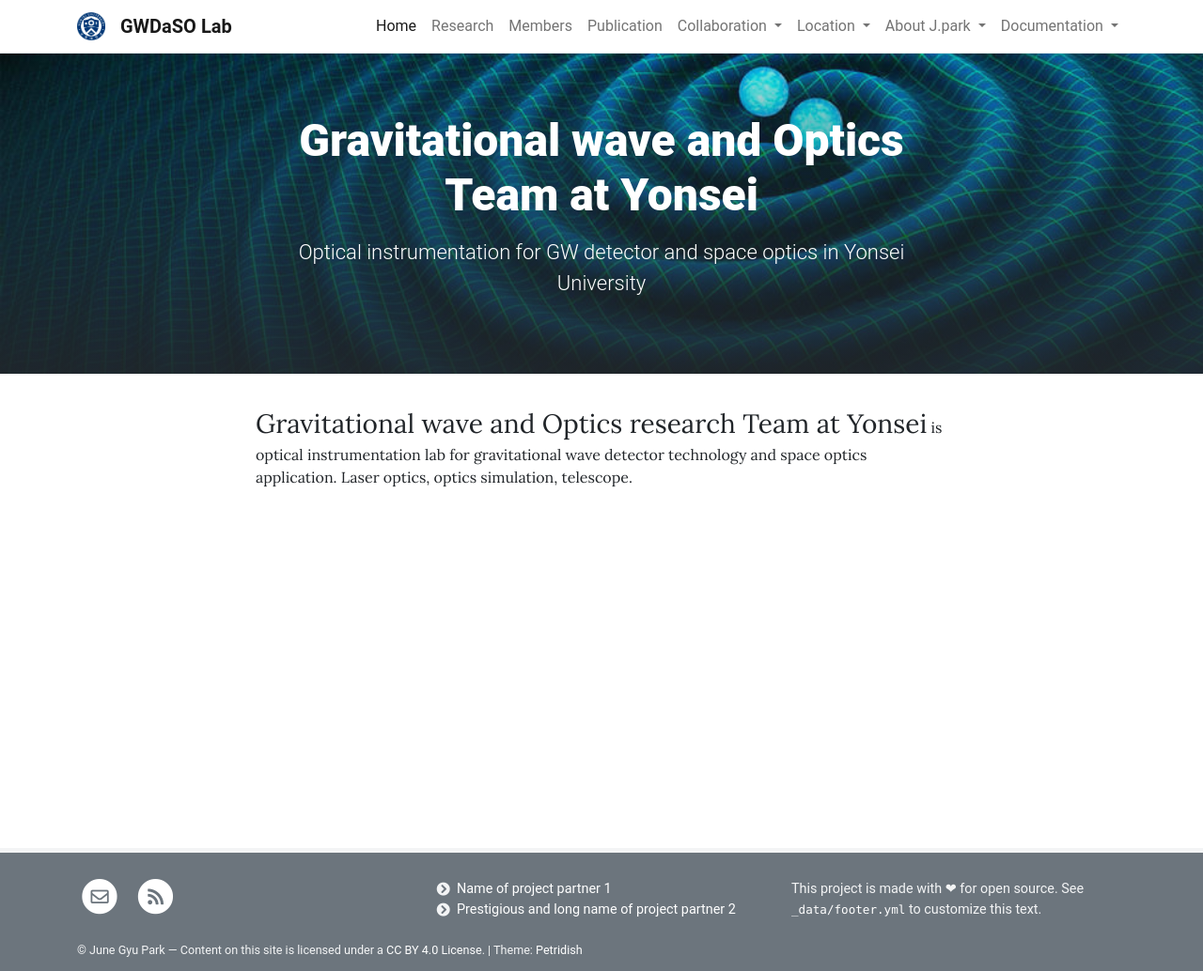
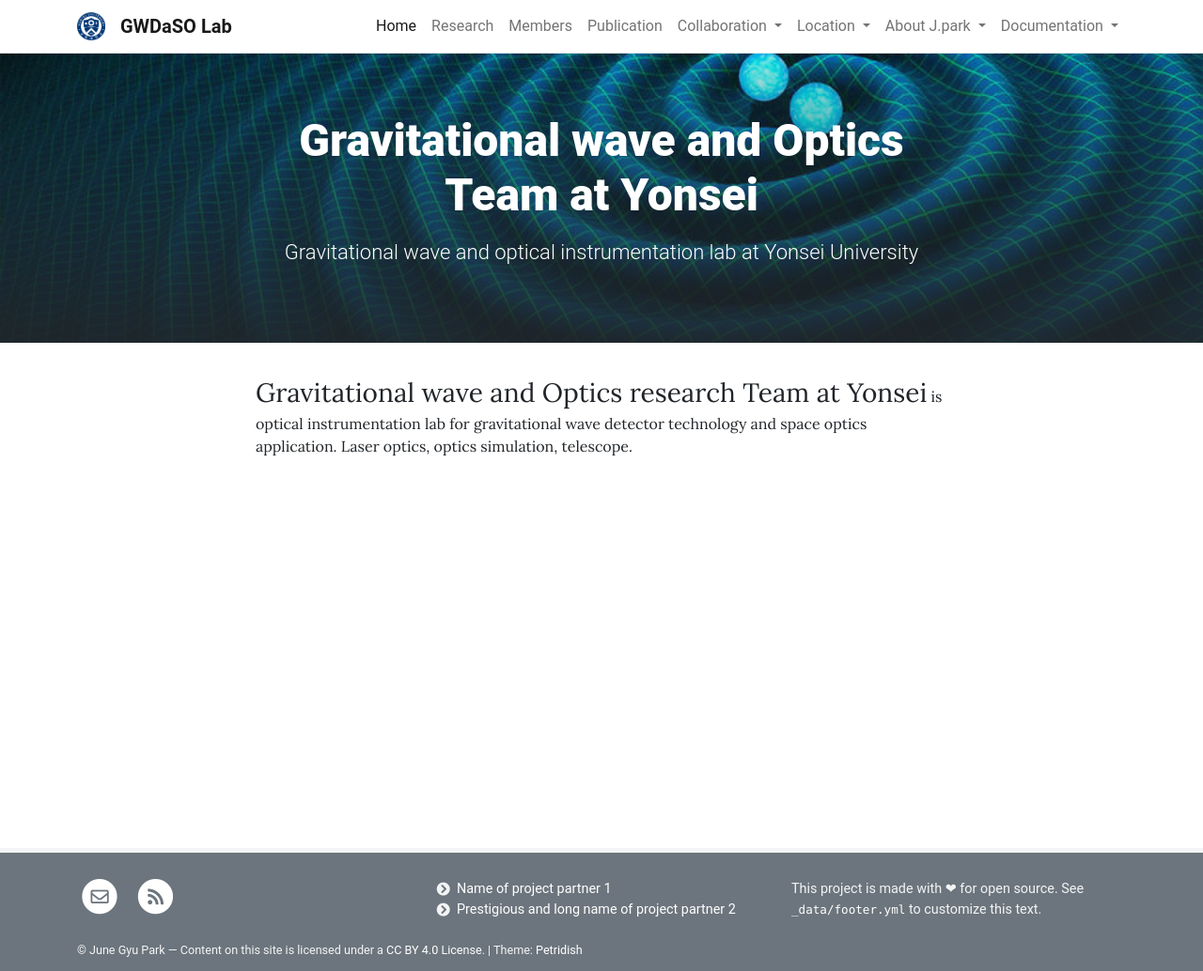
Before and after one commit to jgpark84/testpage, a Jekyll site: the page built from pages/home.md, in a window 1280 px wide. Shown: the whole page at 94% size. Built offline with Jekyll 4.4.1, drawn with Linux system fonts in a browser that asks for light colours.

Commit message:
Update home.md

```diff
--- a/pages/home.md
+++ b/pages/home.md
@@ -1,7 +1,7 @@
 ---
 layout: home
 title: Gravitational wave and Optics Team at Yonsei
-description: Optical instrumentation for GW detector and space optics in Yonsei University
+description: Gravitational wave and optical instrumentation lab at Yonsei University
 background: /assets/theme/images/banne.jpg
 permalink: /
 ---
```
